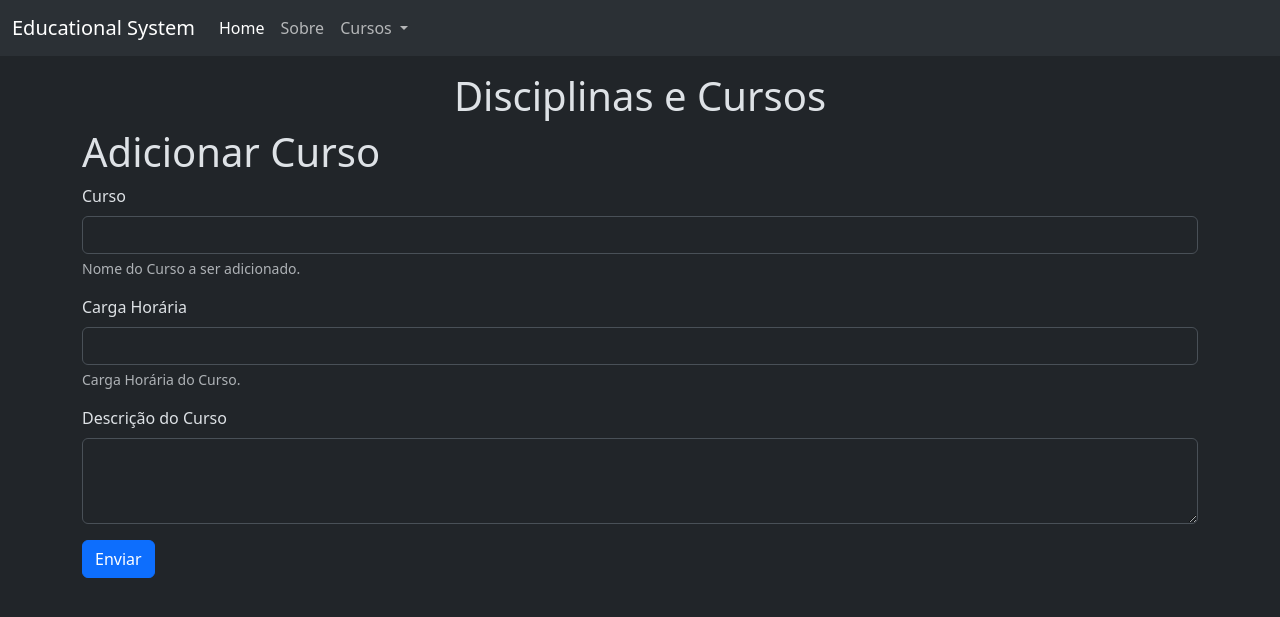
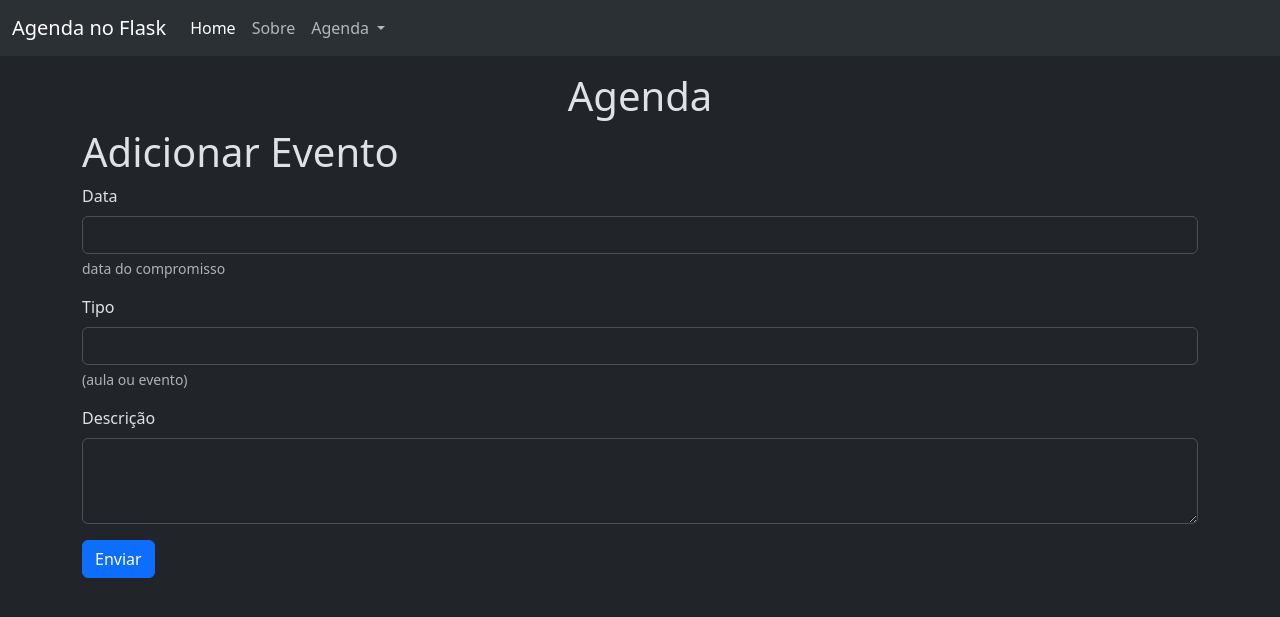
Before and after one commit to rafaellucas30290/Projeto_Messias_Flask, a Flask app: page / in a window 1280 px wide. Shown: the top 617 px of the page. Run offline with Flask 3, Linux system fonts and the light colour scheme.

Commit message:
nomes alterados

```diff
--- a/bd_cursos.csv
+++ b/bd_cursos.csv
@@ -0,0 +1 @@
+07/06/2024;Aula de Angelo Front End;aula
--- a/templates/cursos.html
+++ b/templates/cursos.html
@@ -1,14 +1,14 @@
 {% extends "modelo.html" %}
 {% block conteudo %}
-<h1>Cursos</h1>
+<h1>Agenda</h1>
 
 <table class="table table-striped table-responsive table-bordered">
   <thead class="thead-default">
     <tr>
       <th scope="col">#</th>
-      <th scope="col">Curso</th>
+      <th scope="col">Data</th>
       <th scope="col">Descrição</th>
-      <th scope="col">Carga Horária</th>
+      <th scope="col">Tipo</th>
       <th scope="col">Ação</th>
     </tr>
   </thead>
--- a/templates/index.html
+++ b/templates/index.html
@@ -1,24 +1,24 @@
 {% extends "modelo.html" %}
 {% block conteudo %}
 <div class="d-flex justify-content-center align-items-center pt-3">
-        <h1>Disciplinas e Cursos</h1>
+        <h1>Agenda</h1>
 
     </div>
-    <h1>Adicionar Curso</h1>
+    <h1>Adicionar Evento</h1>
 
 <form action="{{ url_for('adicionar_curso')}}" method="post">
   <div class="mb-3">
-    <label for="curso" class="form-label">Curso</label>
+    <label for="curso" class="form-label">Data</label>
     <input  class="form-control" id="curso" name="curso" aria-describedby="emailHelp">
-    <div id="cursoHelp" class="form-text">Nome do Curso a ser adicionado.</div>
+    <div id="cursoHelp" class="form-text">data do compromisso</div>
   </div>
   <div class="mb-3">
-    <label for="carga_h" class="form-label">Carga Horária</label>
+    <label for="carga_h" class="form-label">Tipo</label>
     <input  class="form-control" id="carga_h" name="carga_h" aria-describedby="emailHelp">
-    <div id="horaHelp" class="form-text">Carga Horária do Curso.</div>
+    <div id="horaHelp" class="form-text">(aula ou evento)</div>
   </div>
   <div class="mb-3">
-    <label for="descricao" class="form-label">Descrição do Curso</label>
+    <label for="descricao" class="form-label">Descrição</label>
     <textarea class="form-control" id="descricao" name="descricao" rows="3"></textarea>
   </div>
   <button type="submit" class="btn btn-primary">Enviar</button>
--- a/templates/modelo.html
+++ b/templates/modelo.html
@@ -12,7 +12,7 @@
 
 <nav class="navbar navbar-expand-lg bg-body-tertiary">
     <div class="container-fluid">
-        <a class="navbar-brand" href="#">Educational System</a>
+        <a class="navbar-brand" href="#">Agenda no Flask</a>
         <button class="navbar-toggler" type="button" data-bs-toggle="collapse" data-bs-target="#navbarSupportedContent" aria-controls="navbarSupportedContent" aria-expanded="false" aria-label="Toggle navigation">
             <span class="navbar-toggler-icon"></span>
         </button>
@@ -26,12 +26,12 @@
                 </li>
                 <li class="nav-item dropdown">
                     <a class="nav-link dropdown-toggle" href="#" role="button" data-bs-toggle="dropdown" aria-expanded="false">
-                        Cursos
+                        Agenda
                     </a>
                     <ul class="dropdown-menu">
-                        <li><a class="dropdown-item" href="/cursos">Listar Cursos</a></li>
+                        <li><a class="dropdown-item" href="/cursos">Listar Agenda</a></li>
                         <li><hr class="dropdown-divider"></li>
-                        <li><a class="dropdown-item" href="/novo_curso">Novo Curso</a></li>
+                        <li><a class="dropdown-item" href="/novo_curso">Novo Evento</a></li>
                     </ul>
                 </li>
             </ul>
```
Also changed, not shown: templates/adicionar_curso.html (+5 -5 lines).
